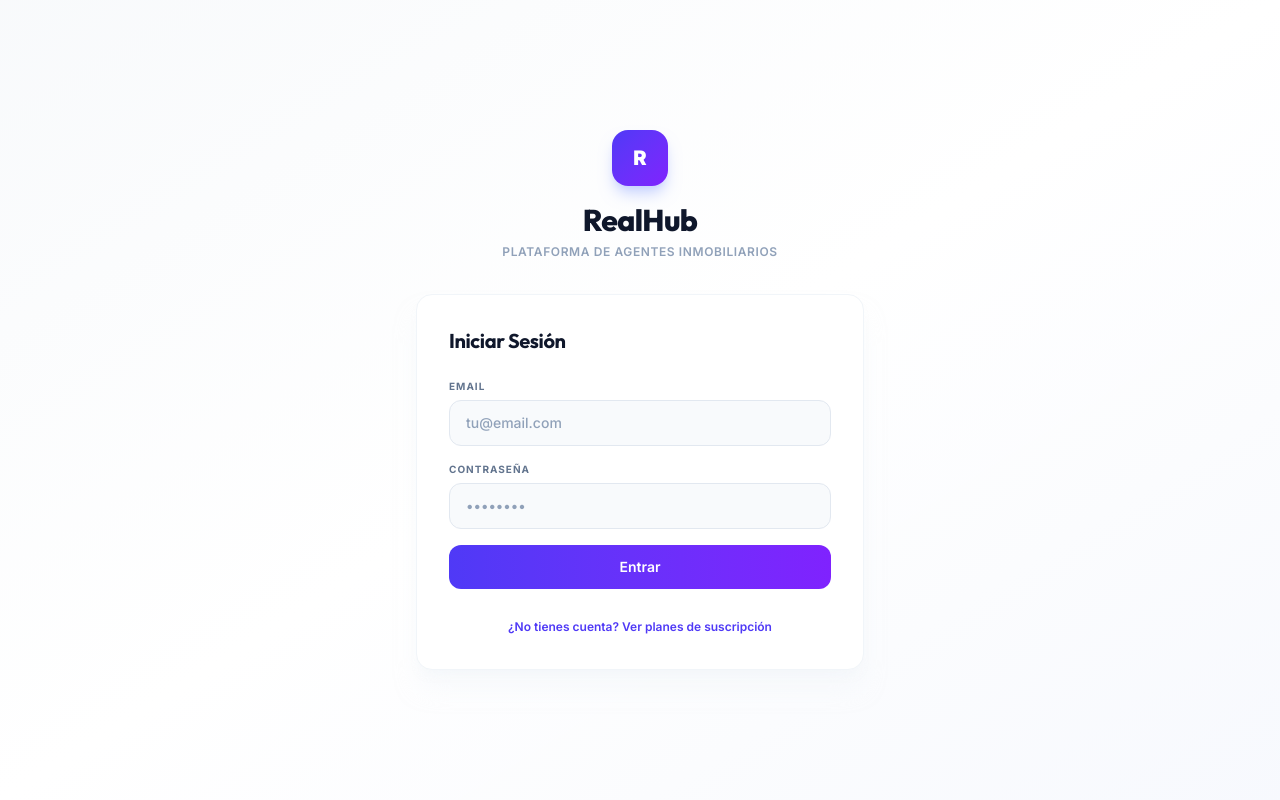
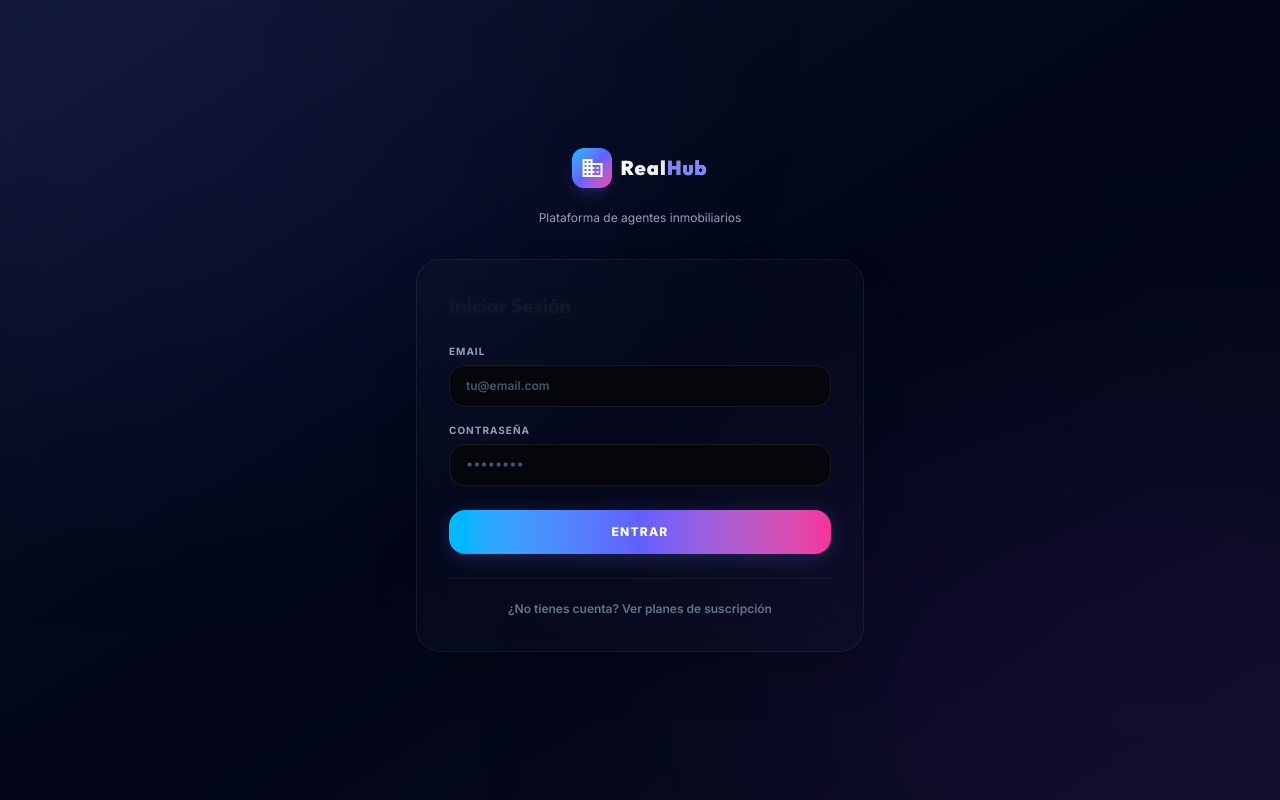
Before and after one commit to lamronfid/RealHub, a Next.js app: page /login in a window 1280 px wide. Built offline with nearby package versions, Linux system fonts and the light colour scheme; no server answers.

Commit message:
design: unify login page to dark theme and upgrade pipeline board layout to match premium design system

```diff
--- a/src/app/login/page.tsx
+++ b/src/app/login/page.tsx
@@ -28,67 +28,74 @@ export default function LoginPage() {
   };
 
   return (
-    <div className="min-h-screen flex items-center justify-center bg-gradient-to-br from-slate-50 via-white to-indigo-50/30 px-4">
-      <div className="w-full max-w-md">
+    <div className="min-h-screen flex items-center justify-center bg-gradient-to-br from-slate-900 via-slate-950 to-[#0A0D1A] px-4 font-sans text-slate-100 relative overflow-hidden">
+      {/* Glows */}
+      <div className="absolute top-[-20%] left-[-20%] w-[60%] h-[60%] bg-indigo-600/10 rounded-full blur-[140px] pointer-events-none" />
+      <div className="absolute bottom-[-20%] right-[-20%] w-[60%] h-[60%] bg-violet-600/10 rounded-full blur-[140px] pointer-events-none" />
+
+      <div className="w-full max-w-md relative z-10">
         {/* Logo */}
         <div className="text-center mb-8">
-          <div className="w-14 h-14 rounded-2xl bg-gradient-to-br from-indigo-600 to-violet-600 flex items-center justify-center mx-auto mb-4 shadow-lg shadow-indigo-200">
-            <span className="text-white font-black text-xl">R</span>
-          </div>
-          <h1 className="font-heading text-3xl font-extrabold text-slate-900 tracking-tight">RealHub</h1>
-          <p className="text-slate-400 text-xs font-semibold uppercase tracking-wider mt-1">Plataforma de agentes inmobiliarios</p>
+          <Link href="/subscripcion/planes" className="inline-flex items-center gap-2 group mb-4">
+            <div className="w-10 h-10 rounded-xl bg-gradient-to-br from-sky-400 via-indigo-500 to-pink-500 flex items-center justify-center shadow-lg shadow-indigo-500/20 group-hover:scale-105 transition-all">
+              <span className="material-symbols-outlined text-white text-xl font-bold">domain</span>
+            </div>
+            <span className="font-heading font-black text-xl tracking-wider bg-gradient-to-r from-white to-slate-300 bg-clip-text text-transparent group-hover:text-white transition-all">
+              Real<span className="text-indigo-400 font-extrabold">Hub</span>
+            </span>
+          </Link>
+          <p className="text-slate-400 text-xs mt-1">Plataforma de agentes inmobiliarios</p>
         </div>
 
         {/* Form */}
-        <div className="bg-white rounded-2xl border border-slate-100 shadow-xl shadow-slate-100/50 p-8">
-          <h2 className="font-heading text-xl font-bold text-slate-900 tracking-tight mb-6">
+        <div className="bg-white/[0.02] border border-white/[0.06] backdrop-blur-xl rounded-3xl p-8 shadow-2xl">
+          <h2 className="font-heading text-xl font-black text-white tracking-tight mb-6">
             Iniciar Sesión
           </h2>
 
           {error && (
-            <div className="mb-4 p-3 rounded-xl bg-red-50 border border-red-100 text-sm text-red-600">
+            <div className="mb-4 p-3 rounded-xl bg-rose-500/10 border border-rose-500/20 text-xs text-rose-400">
               {error}
             </div>
           )}
 
           <form onSubmit={handleSubmit} className="space-y-4">
             <div>
-              <label className="block text-[10px] font-bold text-slate-500 uppercase tracking-widest mb-1.5">Email</label>
+              <label className="block text-[10px] font-bold uppercase tracking-widest text-slate-400 mb-1.5">Email</label>
               <input
                 type="email"
                 value={email}
                 onChange={(e) => setEmail(e.target.value)}
                 required
                 placeholder="tu@email.com"
-                className="w-full bg-slate-50 border border-slate-200 rounded-xl py-3 px-4 text-sm font-medium text-slate-900 placeholder-slate-400 focus:outline-none focus:ring-2 focus:ring-indigo-200 focus:border-indigo-300 transition-all"
+                className="w-full bg-[#04060C] border border-white/[0.08] focus:border-indigo-500/50 rounded-2xl py-3 px-4 text-xs font-semibold text-white focus:outline-none placeholder-slate-600 transition-colors"
               />
             </div>
             <div>
-              <label className="block text-[10px] font-bold text-slate-500 uppercase tracking-widest mb-1.5">Contraseña</label>
+              <label className="block text-[10px] font-bold uppercase tracking-widest text-slate-400 mb-1.5">Contraseña</label>
               <input
                 type="password"
                 value={password}
                 onChange={(e) => setPassword(e.target.value)}
                 required
-                minLength={6}
                 placeholder="••••••••"
-                className="w-full bg-slate-50 border border-slate-200 rounded-xl py-3 px-4 text-sm font-medium text-slate-900 placeholder-slate-400 focus:outline-none focus:ring-2 focus:ring-indigo-200 focus:border-indigo-300 transition-all"
+                className="w-full bg-[#04060C] border border-white/[0.08] focus:border-indigo-500/50 rounded-2xl py-3 px-4 text-xs font-semibold text-white focus:outline-none placeholder-slate-600 transition-colors font-mono"
               />
             </div>
 
             <button
               type="submit"
               disabled={loading}
-              className="w-full bg-gradient-to-r from-indigo-600 to-violet-600 text-white py-3 rounded-xl font-semibold text-sm hover:shadow-lg hover:shadow-indigo-200 transition-all disabled:opacity-50 active:scale-[0.98]"
+              className="w-full py-3.5 mt-2 bg-gradient-to-r from-sky-400 via-indigo-500 to-pink-500 hover:brightness-110 text-white font-extrabold text-xs uppercase tracking-widest rounded-2xl active:scale-[0.99] transition-all shadow-[0_4px_20px_rgba(99,102,241,0.25)]"
             >
               {loading ? 'Cargando...' : 'Entrar'}
             </button>
           </form>
 
-          <div className="mt-6 text-center">
+          <div className="mt-6 text-center border-t border-white/[0.05] pt-4">
             <Link
               href="/subscripcion/planes"
-              className="text-xs font-semibold text-indigo-600 hover:text-indigo-700 transition-colors"
+              className="text-xs font-semibold text-slate-500 hover:text-slate-300 transition-colors"
             >
               ¿No tienes cuenta? Ver planes de suscripción
             </Link>
--- a/src/components/PipelineBoard.tsx
+++ b/src/components/PipelineBoard.tsx
@@ -34,17 +34,21 @@ export default function PipelineBoard({ prospects }: { prospects: any[] }) {
 
   return (
     <>
-      <div className="grid grid-cols-1 md:grid-cols-5 gap-4">
+      <div className="grid grid-cols-1 lg:grid-cols-5 gap-5 items-start">
         {activeStages.map(stage => {
           const items = prospects.filter(p => p.stage === stage);
           return (
-            <div key={stage} className="bg-white rounded-2xl border border-slate-100 p-4 min-h-[200px]">
-              <div className="flex items-center gap-2 mb-4">
-                <div className="w-2.5 h-2.5 rounded-full" style={{ backgroundColor: STAGE_COLORS[stage] }} />
-                <span className="text-xs font-bold text-slate-500 uppercase tracking-wider">{STAGE_LABELS[stage]}</span>
-                <span className="ml-auto text-xs font-bold text-slate-300 bg-slate-50 px-2 py-0.5 rounded-md">{items.length}</span>
+            <div key={stage} className="bg-white/95 rounded-3xl border border-slate-100/90 p-4 min-h-[450px] shadow-premium flex flex-col">
+
+              {/* Column Header */}
+              <div className="flex items-center gap-2 mb-4 pb-3 border-b border-slate-100/80">
+                <div className="w-2.5 h-2.5 rounded-full shrink-0" style={{ backgroundColor: STAGE_COLORS[stage] }} />
+                <span className="text-[10px] font-black text-slate-500 uppercase tracking-widest truncate">{STAGE_LABELS[stage]}</span>
+                <span className="ml-auto text-[9px] font-bold text-indigo-600 bg-indigo-50 border border-indigo-100/60 px-2 py-0.5 rounded-lg shrink-0">{items.length}</span>
               </div>
-              <div className="space-y-3">
+
+              {/* Items List */}
+              <div className="space-y-3 flex-1">
                 {items.map(p => {
                   const idx = activeStages.indexOf(stage);
                   const next = activeStages[idx + 1];
@@ -53,33 +57,84 @@ export default function PipelineBoard({ prospects }: { prospects: any[] }) {
                   return (
                     <div key={p.id}
                       onClick={() => setSelectedProspect(p)}
-                      className="bg-slate-50/50 rounded-xl p-3 border border-slate-100 cursor-pointer hover:bg-slate-100/50 hover:border-slate-200 transition-all"
+                      className="group bg-slate-50/50 hover:bg-white rounded-2xl p-4 border border-slate-100 hover:border-indigo-100 hover:shadow-md transition-all duration-300 cursor-pointer flex flex-col justify-between"
                     >
-                      <p className="text-sm font-semibold text-slate-800 mb-1">{p.full_name}</p>
-                      <p className="text-xs text-slate-400 mb-2">
+                      <div>
+                        <p className="text-xs font-bold text-slate-800 group-hover:text-indigo-600 transition-colors mb-1 leading-tight">{p.full_name}</p>
+                        <p className="text-[10px] text-slate-400 font-semibold mb-3 leading-normal">
                           {p.transaction_type === 'compra' ? 'Comprar' : 'Alquilar'}
                           {p.price_max && ` · ${p.currency} ${p.price_max.toLocaleString('es-PY')}`}
                         </p>
-                      <div className="flex gap-1 mt-1 flex-wrap" onClick={e => e.stopPropagation()}>
-                        {prev && <button onClick={() => moveStage(p.id, prev)} disabled={isPending} className="text-[10px] text-slate-400 hover:text-slate-600 px-1.5 py-0.5 rounded disabled:opacity-50">← Atrás</button>}
-                        <Link href={`/prospectos/${p.id}/editar`} title="Editar" className="text-[10px] font-bold text-slate-600 hover:text-slate-700 bg-slate-100/50 hover:bg-slate-200 px-2 py-0.5 rounded flex items-center gap-1 border border-slate-100"><span className="material-symbols-outlined text-[12px]">edit</span></Link>
-                        <span className="text-[10px] font-bold text-indigo-600 bg-indigo-50/50 px-2 py-0.5 rounded flex items-center gap-1 border border-indigo-100">
+                      </div>
+
+                      {/* Card Actions Footer */}
+                      <div className="space-y-2" onClick={e => e.stopPropagation()}>
+
+                        {/* Matches Badge */}
+                        <div className="flex items-center">
+                          <span className="text-[9px] font-bold text-indigo-600 bg-indigo-50 border border-indigo-100/60 px-2 py-0.5 rounded-md flex items-center gap-1">
                             <span className="material-symbols-outlined text-[12px]">compare_arrows</span>
                             Coincidencias{count !== undefined ? `: ${count}` : ''}
                           </span>
+                        </div>
+
+                        {/* Navigation / Actions Buttons */}
+                        <div className="flex flex-wrap items-center gap-1 pt-1.5 border-t border-slate-100/40">
+                          {prev && (
+                            <button
+                              onClick={() => moveStage(p.id, prev)}
+                              disabled={isPending}
+                              className="text-[9px] font-bold text-slate-400 hover:text-slate-600 hover:bg-slate-100 px-1.5 py-0.5 rounded-md transition-colors disabled:opacity-50"
+                              title="Mover a etapa anterior"
+                            >
+                              ←
+                            </button>
+                          )}
+
+                          <Link
+                            href={`/prospectos/${p.id}/editar`}
+                            title="Editar prospecto"
+                            className="text-[9px] font-bold text-slate-400 hover:text-slate-600 bg-slate-100/50 hover:bg-slate-100 px-2 py-1 rounded-md flex items-center justify-center border border-slate-100 transition-colors"
+                          >
+                            <span className="material-symbols-outlined text-[11px]">edit</span>
+                          </Link>
+
                           {next ? (
-                          <button onClick={() => moveStage(p.id, next)} disabled={isPending} className="text-[10px] font-bold text-slate-600 bg-slate-100 hover:bg-slate-200 px-2 py-0.5 rounded disabled:opacity-50">Avanzar →</button>
+                            <button
+                              onClick={() => moveStage(p.id, next)}
+                              disabled={isPending}
+                              className="ml-auto text-[9px] font-bold text-indigo-600 bg-indigo-50/50 hover:bg-indigo-50 border border-indigo-100/60 px-2 py-1 rounded-md transition-all active:scale-[0.96] disabled:opacity-50"
+                            >
+                              Avanzar →
+                            </button>
                           ) : (
-                          <div className="flex gap-1">
-                            <button onClick={() => moveStage(p.id, 'cerrado')} disabled={isPending} className="text-[10px] font-bold text-emerald-600 bg-emerald-50 px-2 py-0.5 rounded disabled:opacity-50">✓</button>
-                            <button onClick={() => moveStage(p.id, 'perdido')} disabled={isPending} className="text-[10px] font-bold text-red-600 bg-red-50 px-2 py-0.5 rounded disabled:opacity-50">✗</button>
+                            <div className="ml-auto flex gap-1">
+                              <button
+                                onClick={() => moveStage(p.id, 'cerrado')}
+                                disabled={isPending}
+                                className="text-[9px] font-extrabold text-emerald-700 bg-emerald-50 hover:bg-emerald-100 border border-emerald-100/50 px-2 py-1 rounded-md transition-colors disabled:opacity-50"
+                                title="Cerrar prospecto (Éxito)"
+                              >
+                                ✓
+                              </button>
+                              <button
+                                onClick={() => moveStage(p.id, 'perdido')}
+                                disabled={isPending}
+                                className="text-[9px] font-extrabold text-rose-700 bg-rose-50 hover:bg-rose-100 border border-rose-100/50 px-2 py-1 rounded-md transition-colors disabled:opacity-50"
+                                title="Perder prospecto"
+                              >
+                                ✗
+                              </button>
                             </div>
                           )}
+                        </div>
+
                       </div>
                     </div>
                   );
                 })}
               </div>
+
             </div>
           );
         })}
```
Lines whose indentation alone changed are shown as unchanged.
